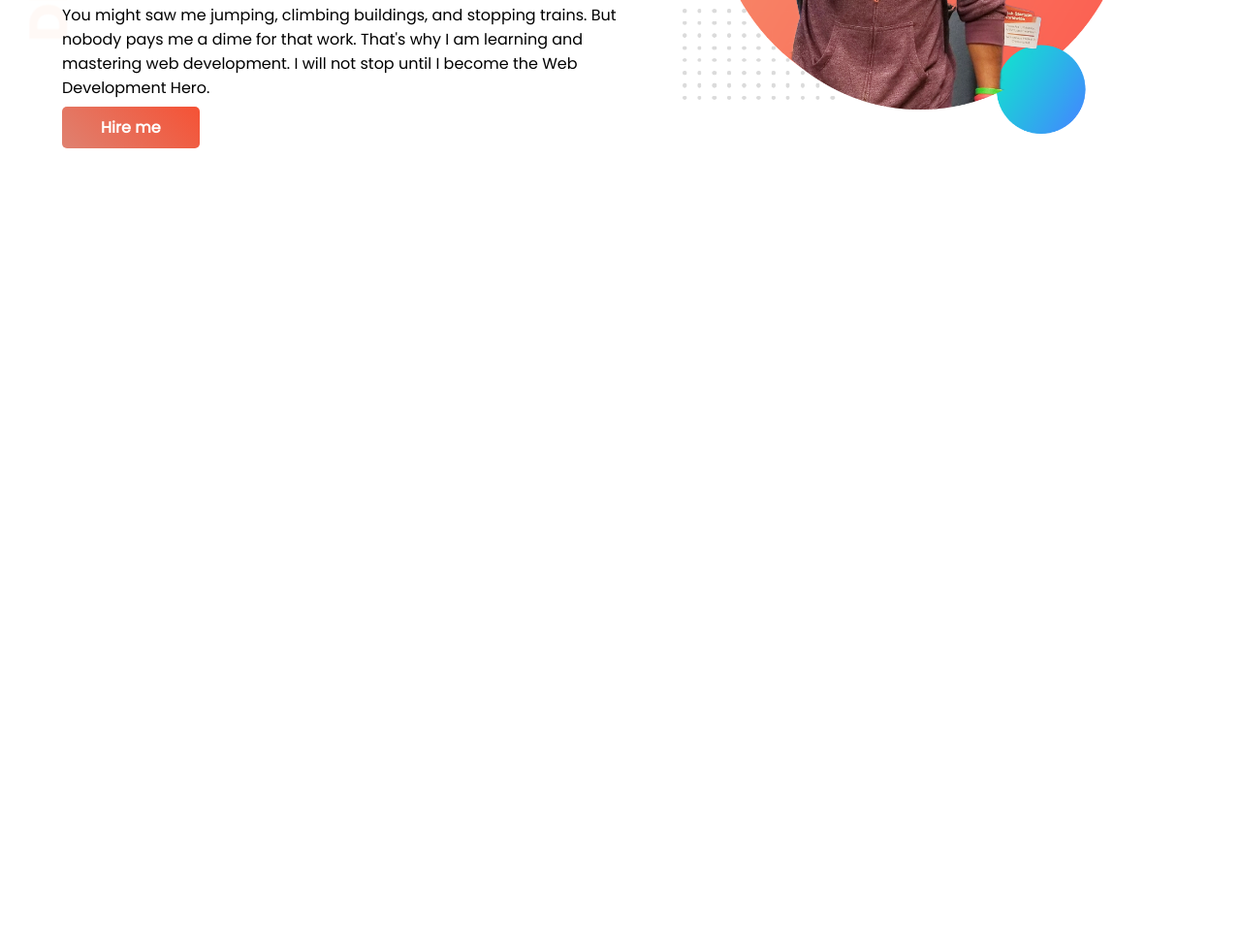
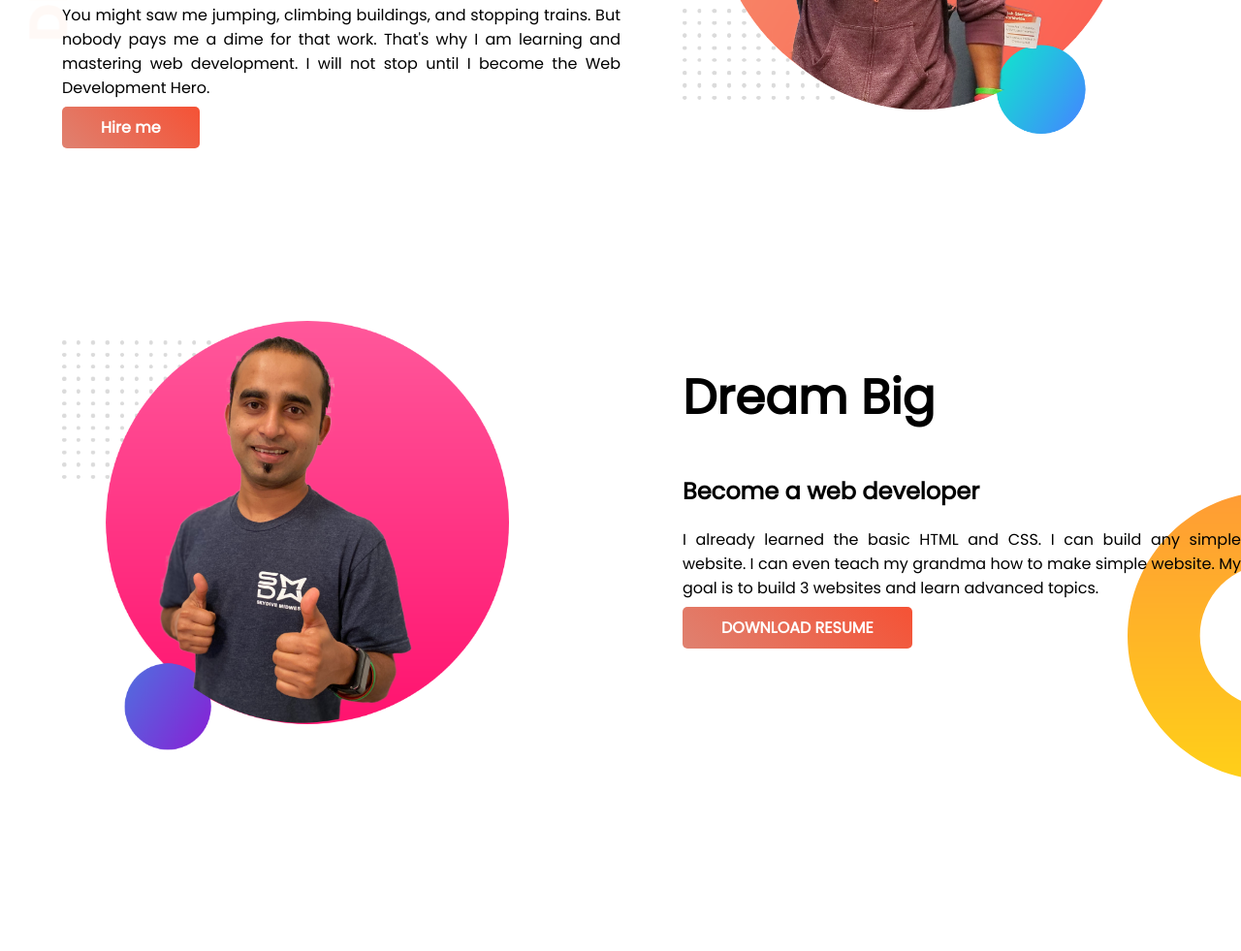
Before and after one commit to mhdsajjad/developer-portfolio, a plain HTML site: page index.html in a window 1280 px wide. Shown: the part 319-1300 px from the top of the page at 97% size. Before the commit the page ends 800 px from the top, so only its background shows below. Drawn offline with Linux system fonts and the light colour scheme.

Commit message:
drean big section

```diff
--- a/index.html
+++ b/index.html
@@ -20,13 +20,22 @@
             <p>You might saw me jumping, climbing buildings, and stopping trains. But nobody pays me a dime for that work. That's why I am learning and mastering web development. I will not stop until I become the Web Development Hero.</p>
             <a class="anchor-button" target="blank" href="https://www.linkedin.com/feed/">Hire me</a>
         </div>
-   <!-- </section>-->
 
-  <!--   <section class="top-banner">-->
         <div class="half-width">
             <img src="./images/jhankar.png" alt="jhankar mahamud photo">
         </div>
    </section>
 
+   <section class="dream-big">
+       <div class="half-width">
+           <img src="./images/jhankar2.png" alt="jhankar mahamud photo 2">
+       </div>
+       <div class="half-width">
+           <h1>Dream Big</h1>
+           <h2>Become a web developer</h2>
+           <p>I already learned the basic HTML and CSS. I can build any simple website. I can even teach my grandma how to make simple website. My goal is to build 3 websites and learn advanced topics.</p>
+           <a class="anchor-button" target="blank" href="https://www.facebook.com/sajjad.hasan.9699523">DOWNLOAD RESUME</a>
+       </div>
+   </section>
 </body>
 </html>
--- a/style.css
+++ b/style.css
@@ -13,6 +13,8 @@ h1 {
 
 section {
   display: flex;
+  height: 500px;
+  padding-bottom: 150px;
 }
 
 .half-width {
@@ -36,3 +38,13 @@ section {
   background-image: url(./images/top-banner.png);
   background-repeat: no-repeat;
 }
+
+.dream-big {
+  background-image: url(./images/dream-bg.png);
+  background-repeat: no-repeat;
+  background-position: right;
+}
+
+p {
+  text-align: justify;
+}
```
